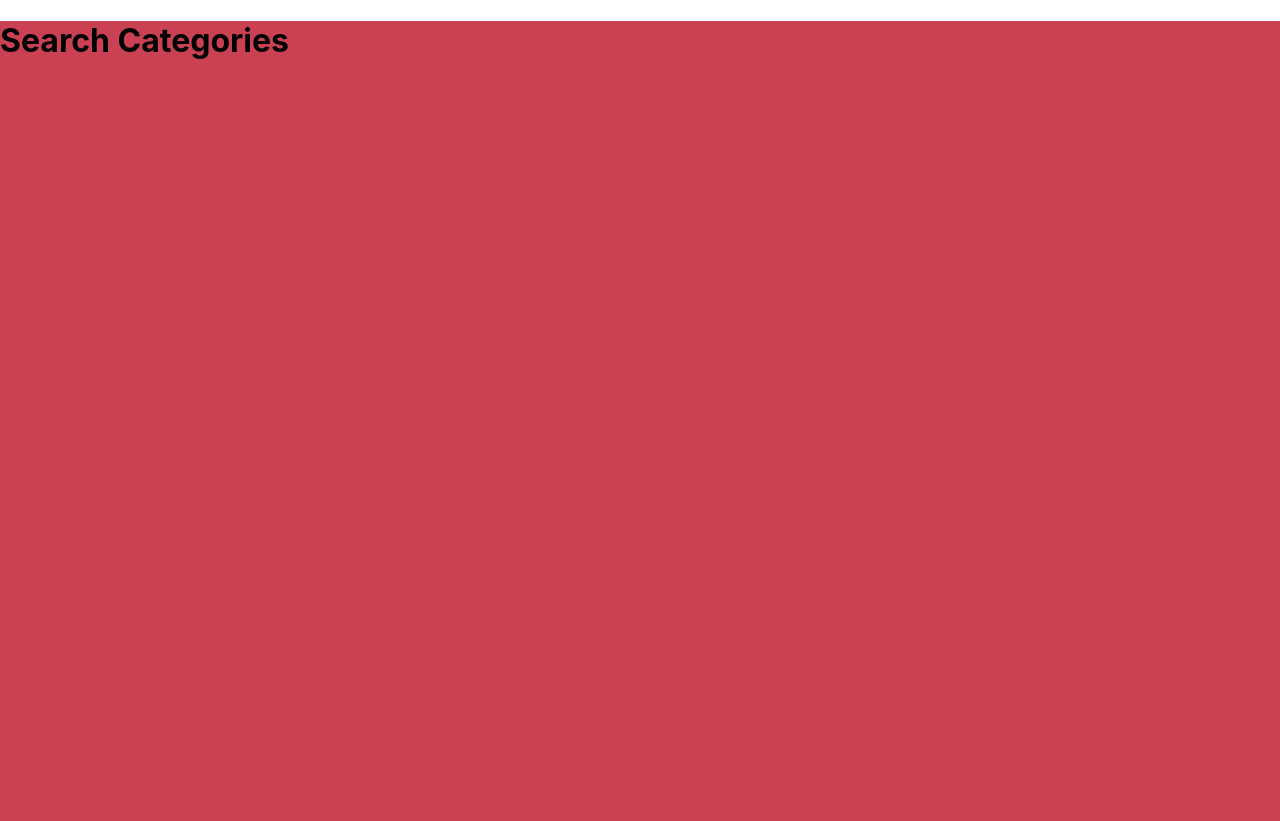
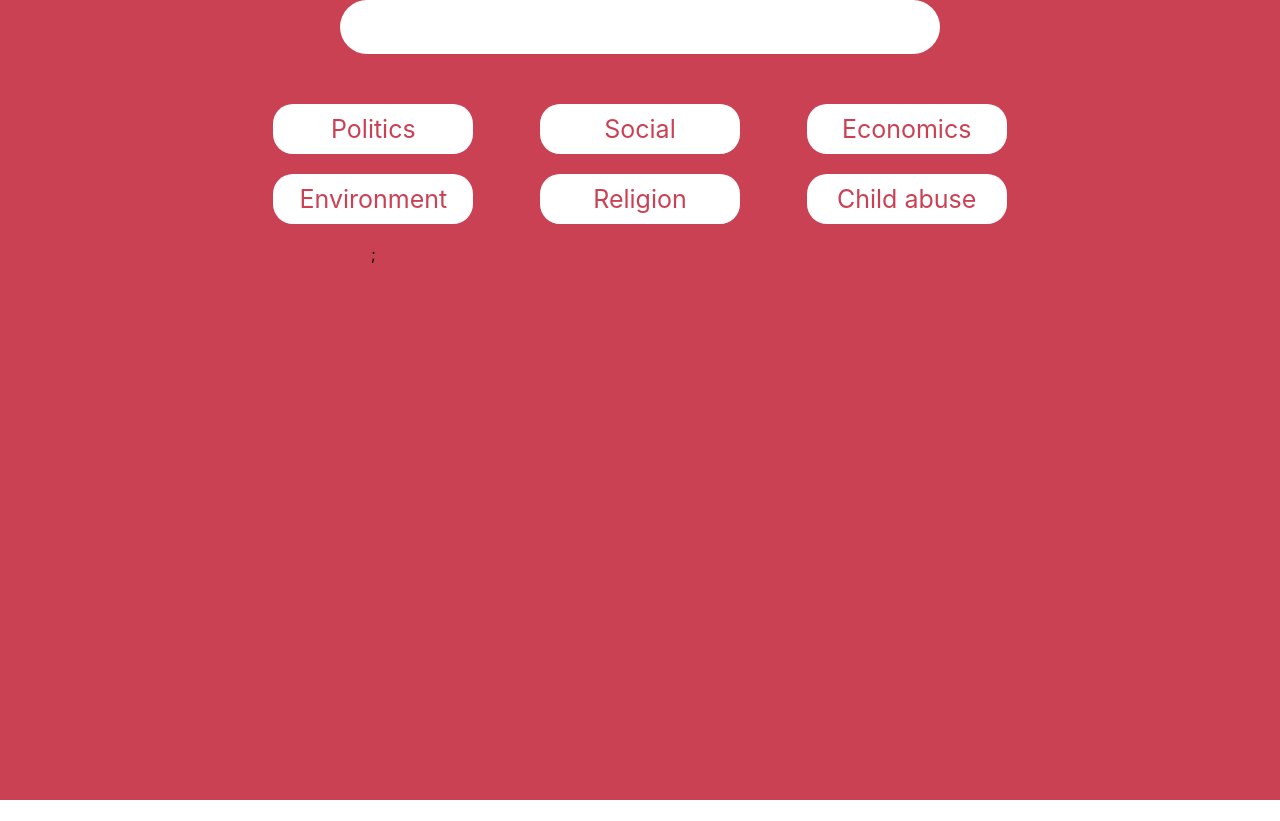
Before and after one commit to Christian-Tirado-CODE/good-intentions, a React (Create React App) app: page /search-non-profits in a window 1280 px wide. After the commit the page ends 800 px from the top, so only its background shows below. Built offline with nearby package versions, Linux system fonts and the light colour scheme.

Commit message:
Firebase connection
Established firebase connection using axios and extracted data from the database to client side.

```diff
--- a/package.json
+++ b/package.json
@@ -6,6 +6,7 @@
     "@testing-library/jest-dom": "^5.11.6",
     "@testing-library/react": "^11.1.2",
     "@testing-library/user-event": "^12.2.2",
+    "axios": "^0.21.0",
     "react": "^17.0.1",
     "react-dom": "^17.0.1",
     "react-router-dom": "^5.2.0",
--- /dev/null
+++ b/src/axios/axios-categories.js
@@ -0,0 +1,7 @@
+import axios from 'axios';
+
+const instance = axios.create({
+    baseURL: "https://good-intents-9aec3.firebaseio.com/"
+});
+
+export default instance;
--- a/src/components/SearchNonProfits/CategoryOptions/CategoryOption/CategoryOption.module.css
+++ b/src/components/SearchNonProfits/CategoryOptions/CategoryOption/CategoryOption.module.css
@@ -3,6 +3,8 @@
     border-radius: 20px;
     color: #cb4154;
     font-size: 25px;
-    width: fit-content;
-    padding: 20px;
+    width: 200px;
+    padding: 10px 20px;
+    text-align: center;
+    row-gap: 20px;
 }
--- a/src/components/SearchNonProfits/CategoryOptions/CategoryOptions.jsx
+++ b/src/components/SearchNonProfits/CategoryOptions/CategoryOptions.jsx
@@ -1,7 +1,7 @@
 import classes from './CategoryOptions.module.css';
 import React, { Component } from 'react';
 import CategoryOption from './CategoryOption/CategoryOption';
-
+import Aux from '../../../hoc/Auxiliary';
 
 
 class CategoryOptions extends Component {
@@ -11,21 +11,22 @@ class CategoryOptions extends Component {
             "Social",
             "Economics",
             "Environment",
-            "Religion"
+            "Religion",
+            "Child abuse"
         ]
     }
     render() {
     let categories = (
-        <div>{   /* ======= USE AUX INSTEAD OF DIV} ========= */}
+        <Aux>{   /* ======= USE AUX INSTEAD OF DIV} ========= */}
         {this.state.categories.map(category => {
-           return  <CategoryOption CategoryOptionName = {category}/>
+           return  <CategoryOption categoryOptionName = {category}/>
         })};
-        </div>
+        </Aux>
     );
 
         return (
             <div className={classes.CategoryOptions}>
-
+                {categories}
             </div>
         );
     }
--- a/src/components/SearchNonProfits/CategoryOptions/CategoryOptions.module.css
+++ b/src/components/SearchNonProfits/CategoryOptions/CategoryOptions.module.css
@@ -7,4 +7,5 @@
     grid-template-columns: repeat(3, 1fr);
     row-gap: 20px;
     margin:  0 auto;
+    justify-items: center;
 }
--- a/src/components/SearchNonProfits/SearchBar/SearchBar.jsx
+++ b/src/components/SearchNonProfits/SearchBar/SearchBar.jsx
@@ -1,10 +1,39 @@
 import React, { Component } from 'react';
 import classess from './SearchBar.module.css';
+import axios from '../../../axios/axios-categories';
 class SearchBar extends Component {
+    state = {
+        inputValue: ''
+    };
+
+    handleChange = (event) => {
+
+        this.setState({inputValue: event.target.value});
+      }
+
+      searchCategoryHandler = (event) => {
+            if(event.keyCode === 13){
+                const inputCpy = "^" + event.target.value;
+                let re = new RegExp(inputCpy, "i");
+                axios.get('/organizations.json')
+                .then(response => {
+                  response.data.organizations.map(organization => {
+
+                       if(re.test(organization.category)){
+                         console.log(organization.category);
+                       }
+                  });
+                });
+
+            }
+      }
+
 
     render() {
         return (
-            <input className={classess.SearchBar}/>
+            <div className={classess.SearchBarContainer}>
+            <input className={classess.SearchBar} value={this.state.inputValue} onChange={this.handleChange} onKeyDown={this.searchCategoryHandler}/>
+            </div>
         );
     }
 }
--- a/src/components/SearchNonProfits/SearchBar/SearchBar.module.css
+++ b/src/components/SearchNonProfits/SearchBar/SearchBar.module.css
@@ -1,8 +1,18 @@
+.SearchBarContainer {
+ width:  600px;
+ margin: 0 auto;
+}
+
+
 .SearchBar {
+    width: 100%;
     background-color: white;
     color: #cb4154;
     border: none;
+    margin: 0 auto;
     font-size: 30px;
     outline:  none;
     border-radius: 30px;
+    padding: 10px 20px;
+    margin-bottom: 50px;
 }
--- a/src/components/SearchNonProfits/SearchNonProfits.jsx
+++ b/src/components/SearchNonProfits/SearchNonProfits.jsx
@@ -1,11 +1,12 @@
 import React from 'react';
 import classes from './SearchNonProfits.module.css';
 import CategoryOptions from './CategoryOptions/CategoryOptions';
+import SearchBar from './SearchBar/SearchBar';
 const SearchNonProfits = () => {
     return (
         <div className={classes.BackGround}>
-            <h1>Search Categories</h1>
-            <CategoryOptions/>
+            <SearchBar />
+            <CategoryOptions />
         </div>
     );
 };
--- /dev/null
+++ b/src/hoc/Auxiliary.jsx
@@ -0,0 +1,3 @@
+const aux = props => props.children;
+
+export default aux;
```
Also changed, not shown: 1 other file (tests, documents, lock files or other folders).
